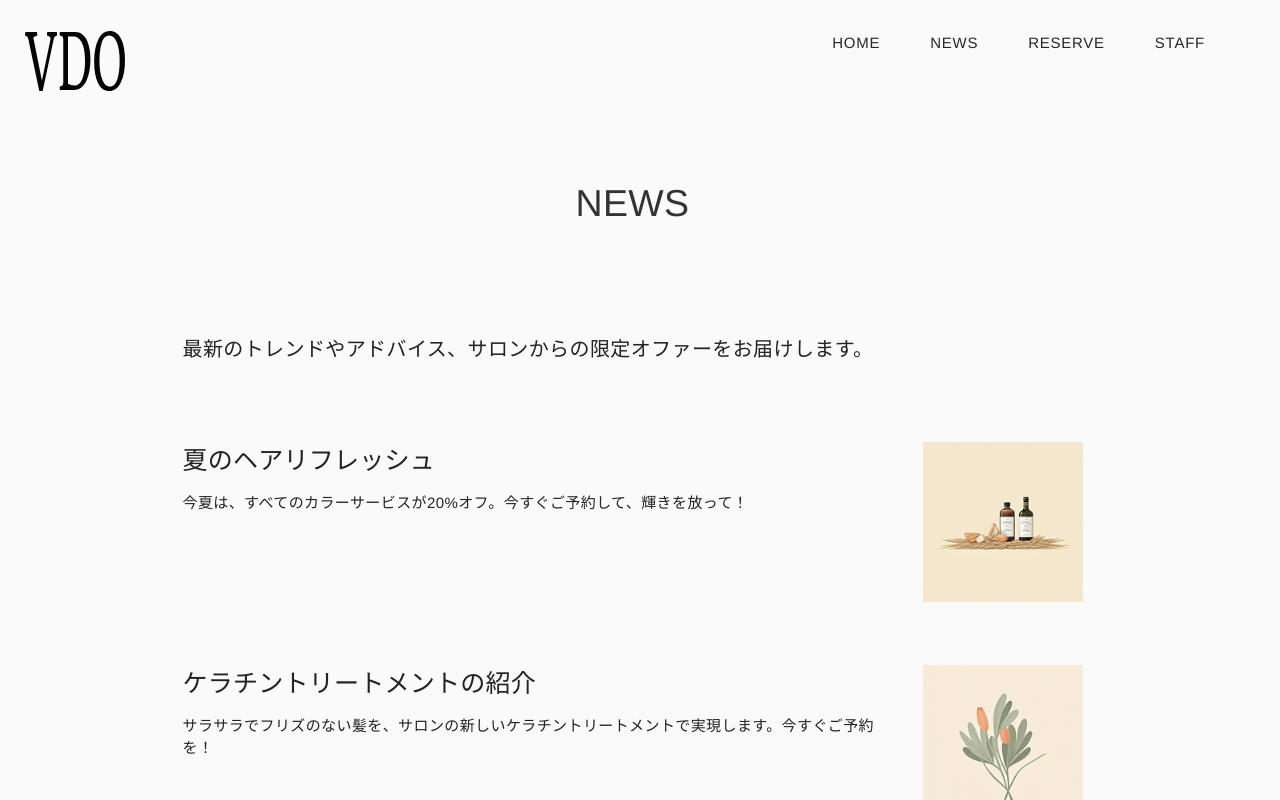
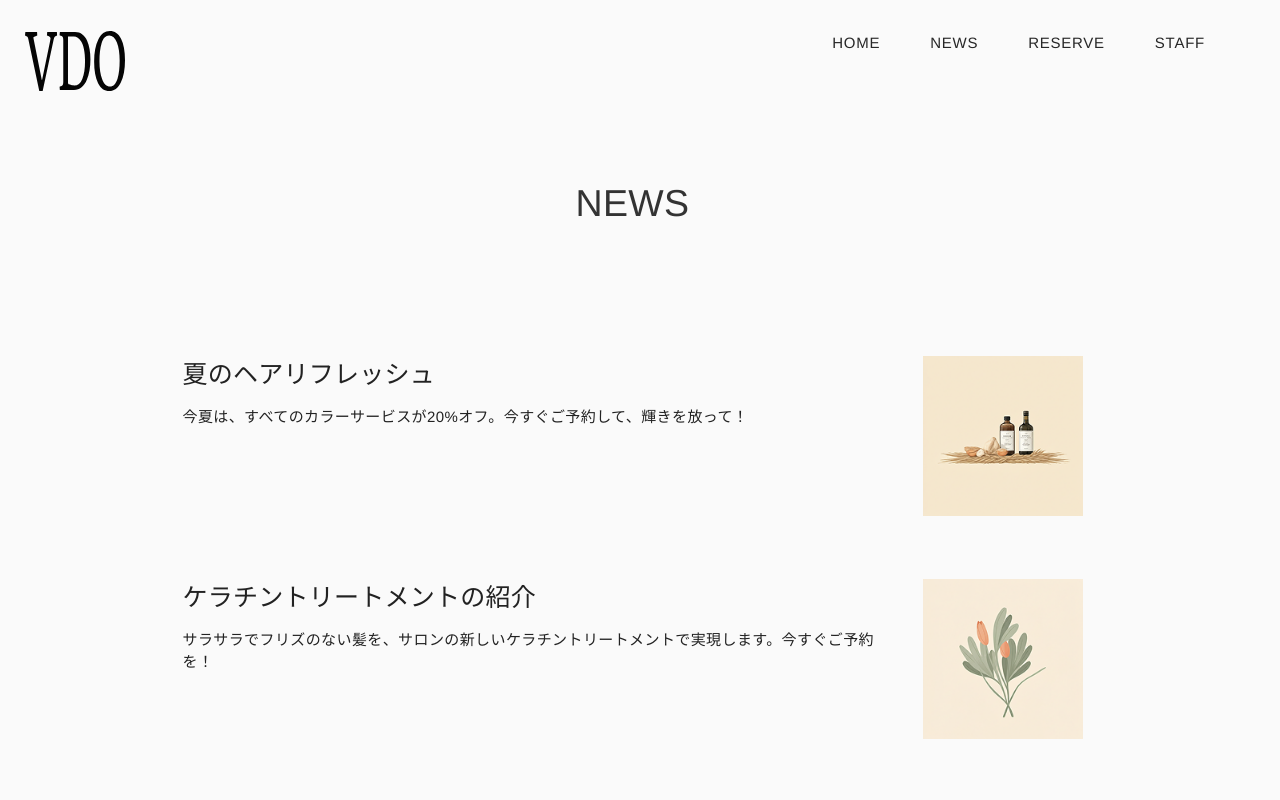
Before and after one commit to koma104/hairsalon-vdo, a Next.js app: page /news in a window 1280 px wide. Shown: the top 800 px of the page. Built offline with nearby package versions, Linux system fonts and the light colour scheme; a web font is replaced by a local one.

Commit message:
fix: ニュース一覧 page-description削除

```diff
--- a/src/app/news/news.module.css
+++ b/src/app/news/news.module.css
@@ -1,15 +1,3 @@
-.page-description {
-  margin-block-end: var(--spacing-xl);
-  font-size: var(--font-sm);
-  font-weight: var(--font-weight-regular);
-  text-align: left;
-  line-height: 1.8;
-
-  @media (min-width: 768px) {
-    font-size: var(--font-md);
-  }
-}
-
 .pagination {
   display: grid;
   grid-auto-flow: column;
--- a/src/app/news/page.tsx
+++ b/src/app/news/page.tsx
@@ -58,10 +58,6 @@ const NewsListPage = () => {
   return (
     <Container>
       <SectionTitle>news</SectionTitle>
-      <p className={styles['page-description']}>
-        最新のトレンドやアドバイス、サロンからの限定オファーをお届けします。
-      </p>
-
       <NewsList
         items={displayedItems}
         maxItems={ITEMS_PER_PAGE}
```
